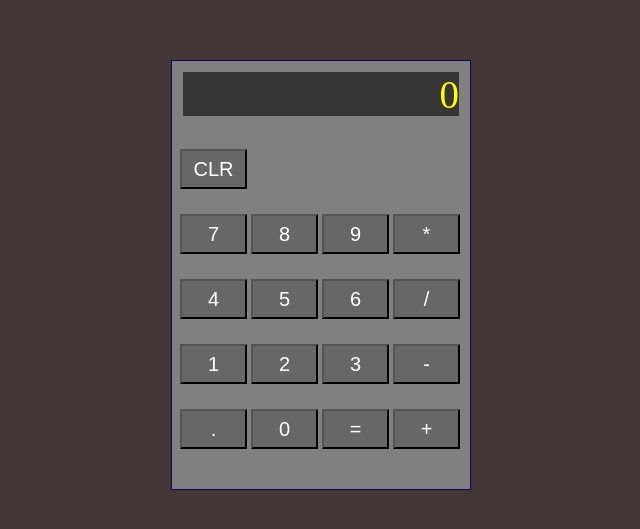
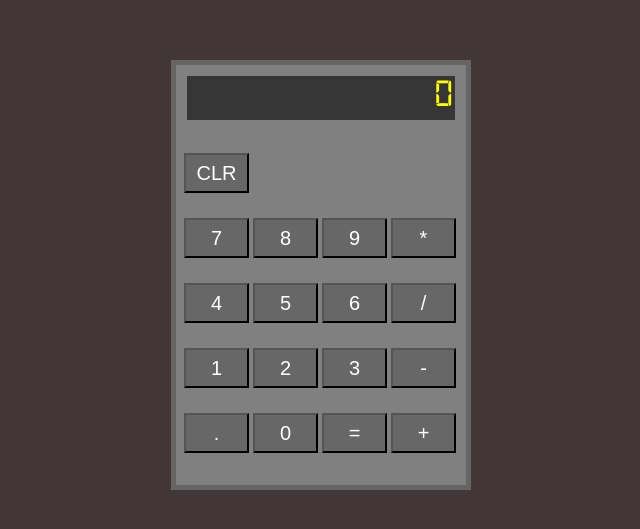
Before and after one commit to andrew-sid/odin-calculator, a plain HTML site: page index.html in a window 1280 px wide. Shown: the part 125-654 px from the top of the page, without its empty margins (319-959 px from the left). Drawn offline with Linux system fonts and the light colour scheme.

Commit message:
Add some style and display font

```diff
--- a/css/styles.css
+++ b/css/styles.css
@@ -1,3 +1,8 @@
+@font-face {
+  font-family: 'digital-clock';
+  src: url('../fonts/digital-7.ttf');
+}
+
 * {
   margin: 0;
   padding: 0;
@@ -15,7 +20,7 @@ body {
 .calculator {
   width: 300px;
   height: 430px;
-  border: 1px solid rgb(18, 0, 100);
+  border: 5px solid rgb(102, 101, 101);
   background-color: gray;
   padding: 8px;
 }
@@ -29,6 +34,8 @@ body {
   text-align: right;
   background-color: rgb(54, 54, 54);
   margin-bottom: 30px;
+  font-family: 'digital-clock', sans-serif;
+  padding: 2px;
 }
 
 .calculator__buttons {
@@ -42,7 +49,7 @@ body {
 }
 
 button {
-  width: 67px;
+  width: 65px;
   height: 40px;
   background-color: #686767;
   color: white;
```
Also changed, not shown: fonts/digital-7.ttf (added).
